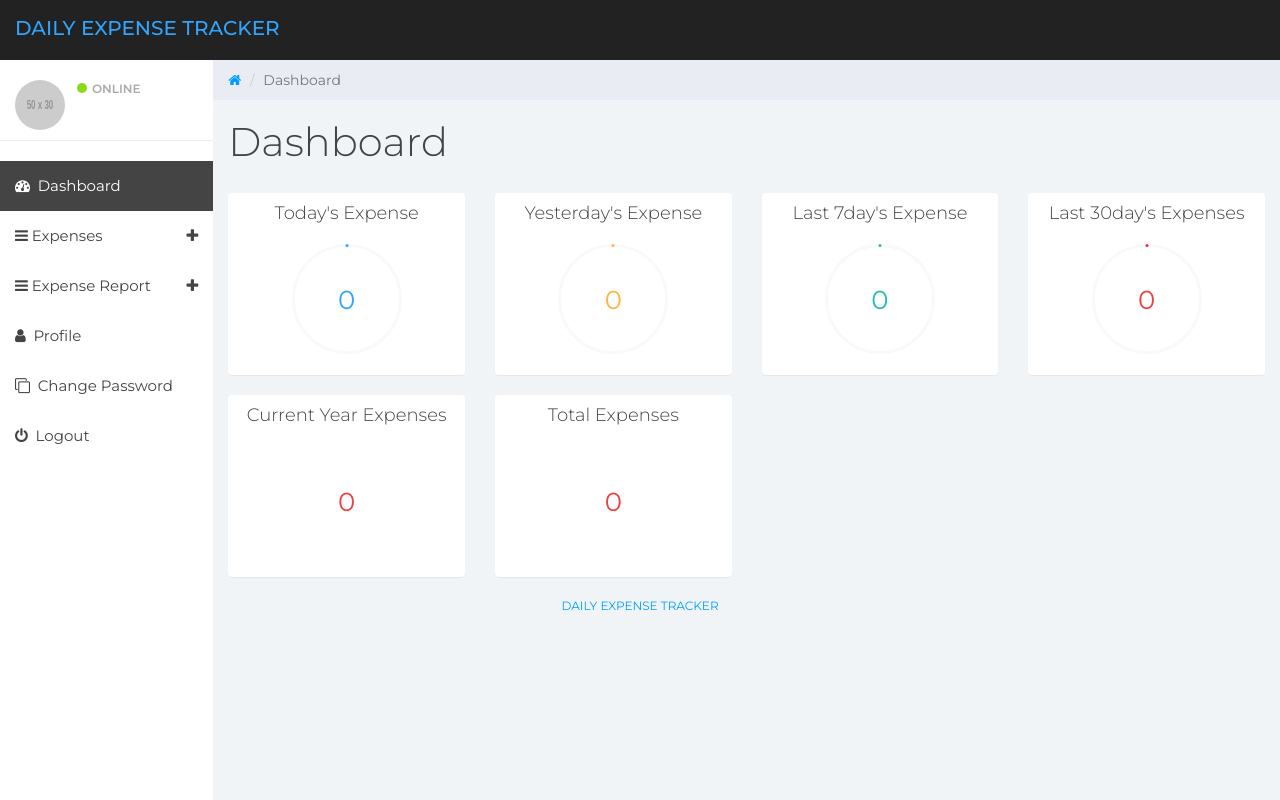
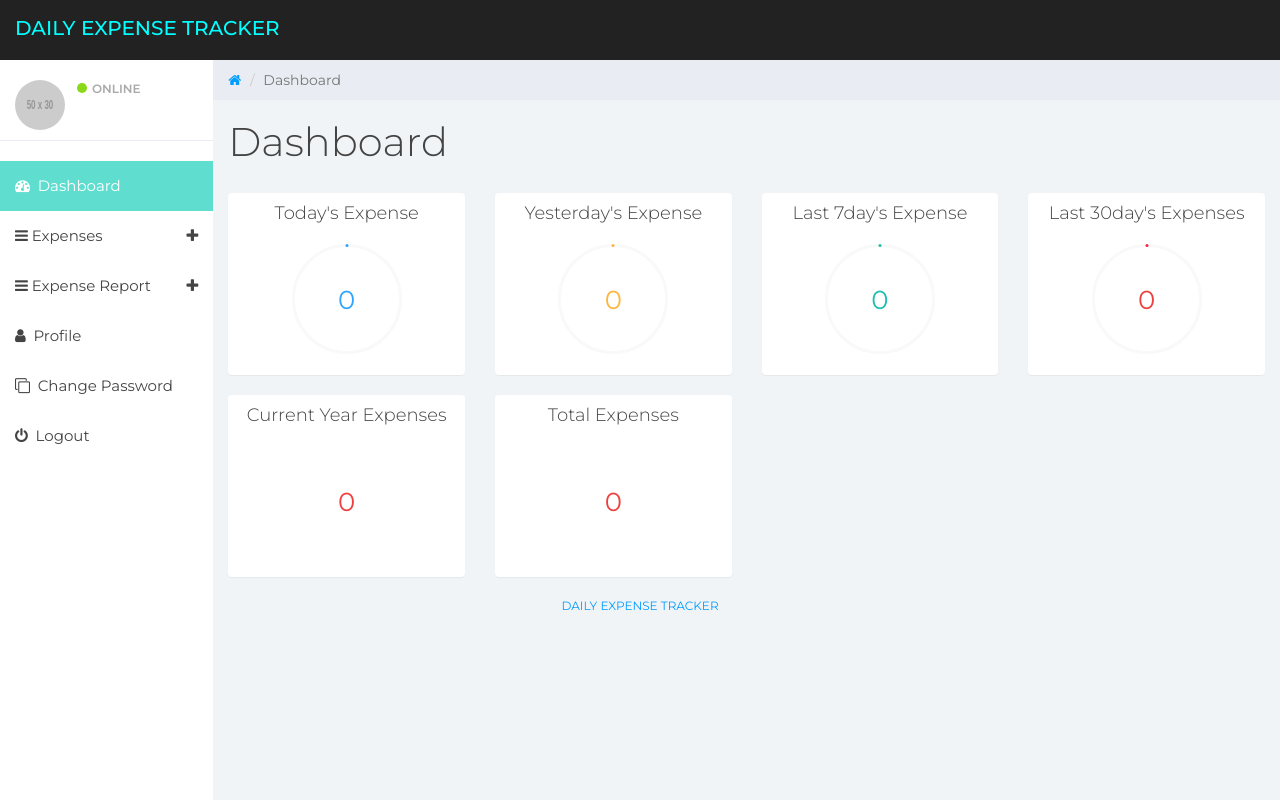
Before and after one commit to hashfx/daily-expense-tracker, a PHP site: page /dashboard.php in a window 1280 px wide. Run offline with PHP 8.4, Linux system fonts and the light colour scheme; the visitor is signed in with stand-in values (Sample User, id 1); grey boxes labelled with a size stand in for pictures from a placeholder-image service; data that the repository does not hold is empty; some libraries are stand-ins or nearby versions.

Commit message:
color fixes, dashboard avatar change

```diff
--- a/css/styles.css
+++ b/css/styles.css
@@ -91,7 +91,7 @@ input.form-control {
   padding-top: 18px; }
 
 .navbar-header .navbar-brand span {
-  color: #30a5ff; }
+  color: #00ffff; }
 
 .navbar-toggle {
   background: rgba(255, 255, 255, 0.1);
@@ -790,7 +790,7 @@ a.label:hover, a.label:focus {
 
 .sidebar ul.nav .active a, .sidebar ul.nav li.parent a.active, .sidebar ul.nav .active > a:hover, .sidebar ul.nav li.parent a.active:hover, .sidebar ul.nav .active > a:focus, .sidebar ul.nav li.parent a.active:focus {
   color: #fff;
-  background-color: #444444; }
+  background-color: #5fdecf; }
 
 .sidebar ul.nav ul, .sidebar ul.nav ul li {
   list-style: none;
```
